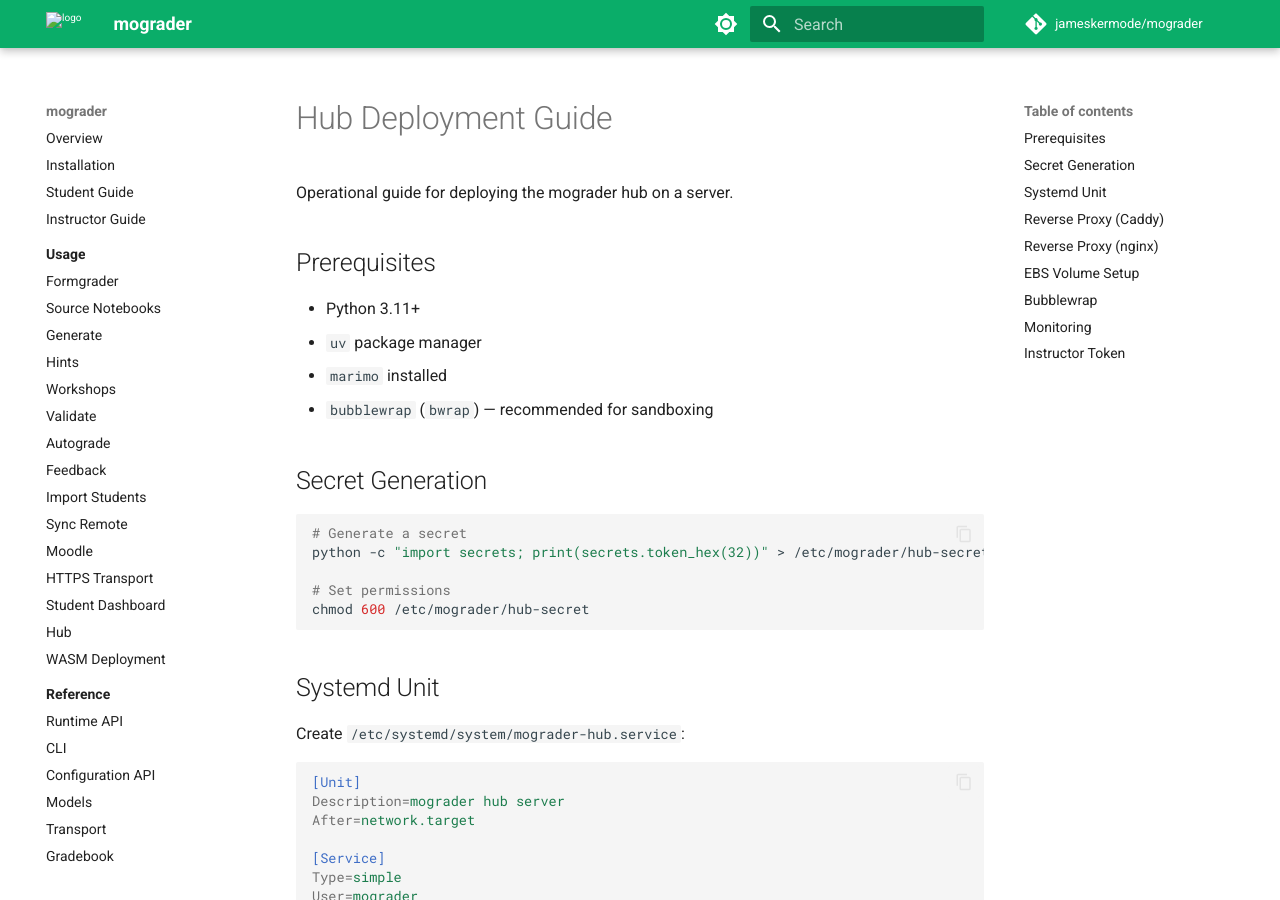
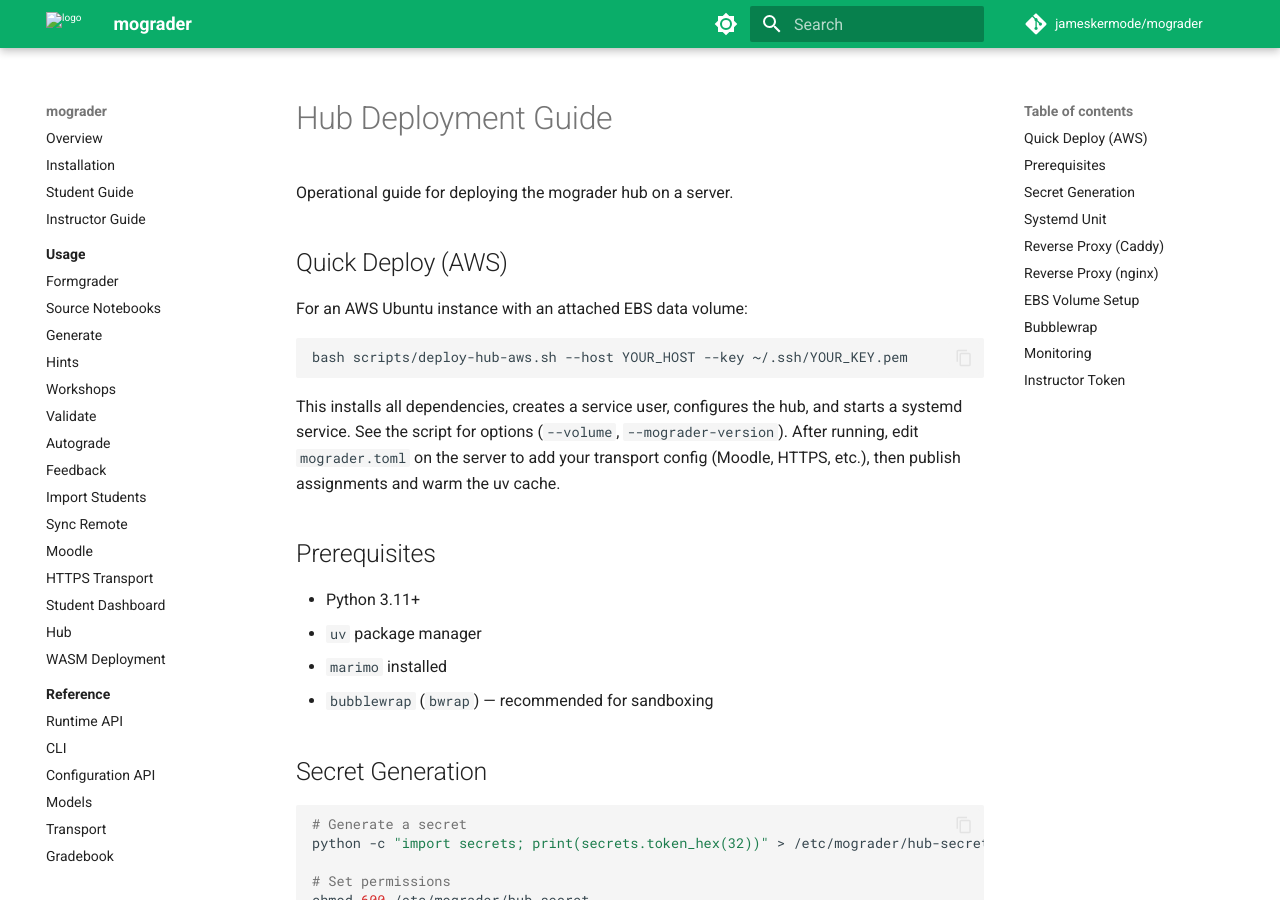
Before and after one commit to jameskermode/mograder, an MkDocs documentation site: the page built from docs/hub-deployment.md, in a window 1280 px wide and 900 px high. Built offline with MkDocs 1.6.1 and Material for MkDocs 9.7.7, drawn with Linux system fonts in a browser that asks for light colours; comment, search, counter and statistics services are not loaded.

Commit message:
Add AWS hub deployment script and update docs
Co-Authored-By: Claude Opus 4.6 (1M context) <noreply@anthropic.com>

````diff
--- a/docs/hub-deployment.md
+++ b/docs/hub-deployment.md
@@ -1,6 +1,20 @@
 # Hub Deployment Guide
 
 Operational guide for deploying the mograder hub on a server.
+
+## Quick Deploy (AWS)
+
+For an AWS Ubuntu instance with an attached EBS data volume:
+
+```bash
+bash scripts/deploy-hub-aws.sh --host YOUR_HOST --key ~/.ssh/YOUR_KEY.pem
+```
+
+This installs all dependencies, creates a service user, configures the hub,
+and starts a systemd service. See the script for options (`--volume`,
+`--mograder-version`). After running, edit `mograder.toml` on the server to
+add your transport config (Moodle, HTTPS, etc.), then publish assignments and
+warm the uv cache.
 
 ## Prerequisites
 
````
Also changed, not shown: 1 other file.
